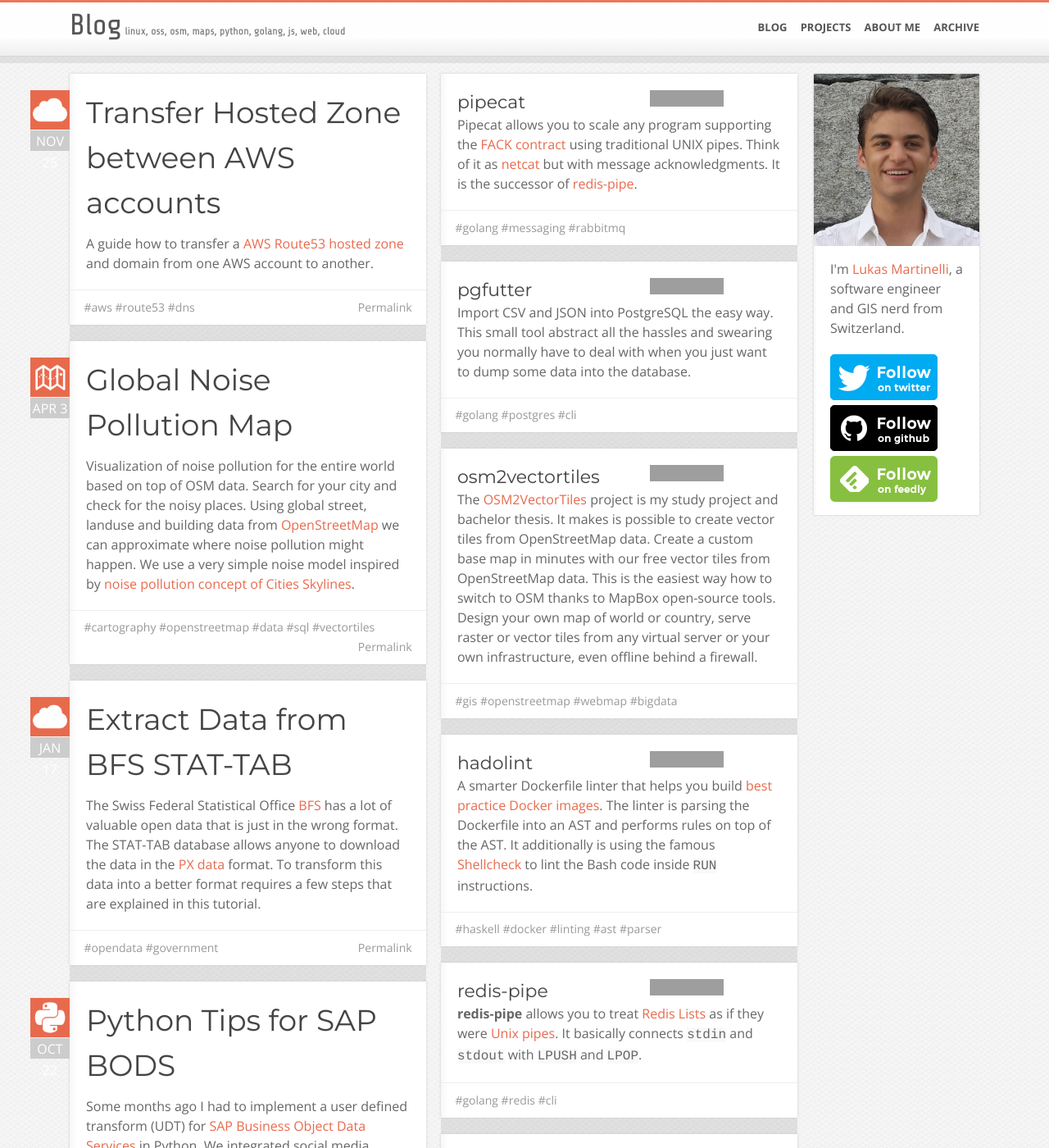
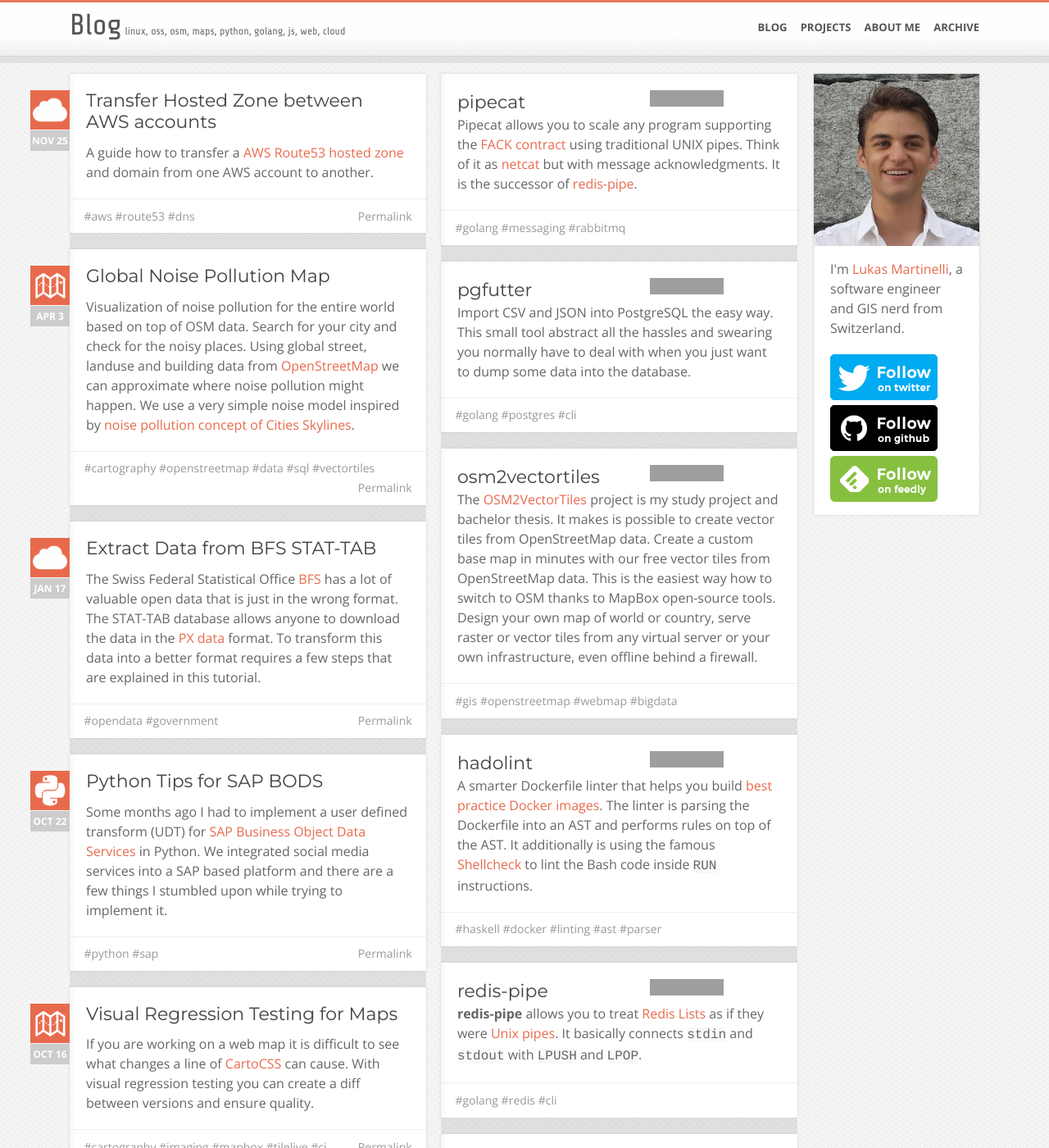
Before and after one commit to lukasmartinelli/lukasmartinelli.github.io, a Jekyll site: the page built from index.html, in a window 1280 px wide and 1400 px high. Shown: the whole window at 82% size. Built offline with Jekyll 4.4.1, drawn with Linux system fonts in a browser that asks for light colours; grey boxes are pictures that could not be loaded.

Commit message:
Improve date format and font size

```diff
--- a/_sass/_module.scss
+++ b/_sass/_module.scss
@@ -83,7 +83,7 @@
 	}
 
 	header {
-
+    $date-font-size: 0.75 * $default-font-size;
 		padding: em($icon-size) $default-margin 0 $default-margin;
 
 		.post-format {
@@ -96,15 +96,16 @@
 		}
 
 		.post-date {
-			font-size: $default-font-size;
+			font-size: em($date-font-size);
+      font-weight: bold;
 			text-transform: uppercase;
 			text-align: center;
-			line-height: em(26);
+			line-height: em(26, $date-font-size);
 			color: #fff;
 			background-color: #ccc;
-			width: em($icon-size);
-			height: em(25);
-			left: em($icon-size ) + $default-margin;
+			width: em($icon-size, $date-font-size);
+			height: em(25, $date-font-size);
+			left: em($icon-size, $date-font-size) + $default-margin;
 			top: 0em;
 			position: absolute;
 		}
@@ -118,8 +119,8 @@
 			}
 
 			.post-date {
-				top: em($icon-size + 20 + 1);
-			left: em(-$icon-size);
+				top: em($icon-size + 20 + 1, $date-font-size);
+			  left: em(-$icon-size, $date-font-size);
 			}
 		}
 
@@ -243,6 +244,14 @@
   }
 }
 
+#content-blog {
+  article h1 {
+	  font-size: em(22);
+	  line-height: 1.2em;
+    margin-bottom: 0.5em;
+  }
+}
+
 /* ===Icons === */
 // Can no longer generate these without compass
 // so they are hand made for now
```
